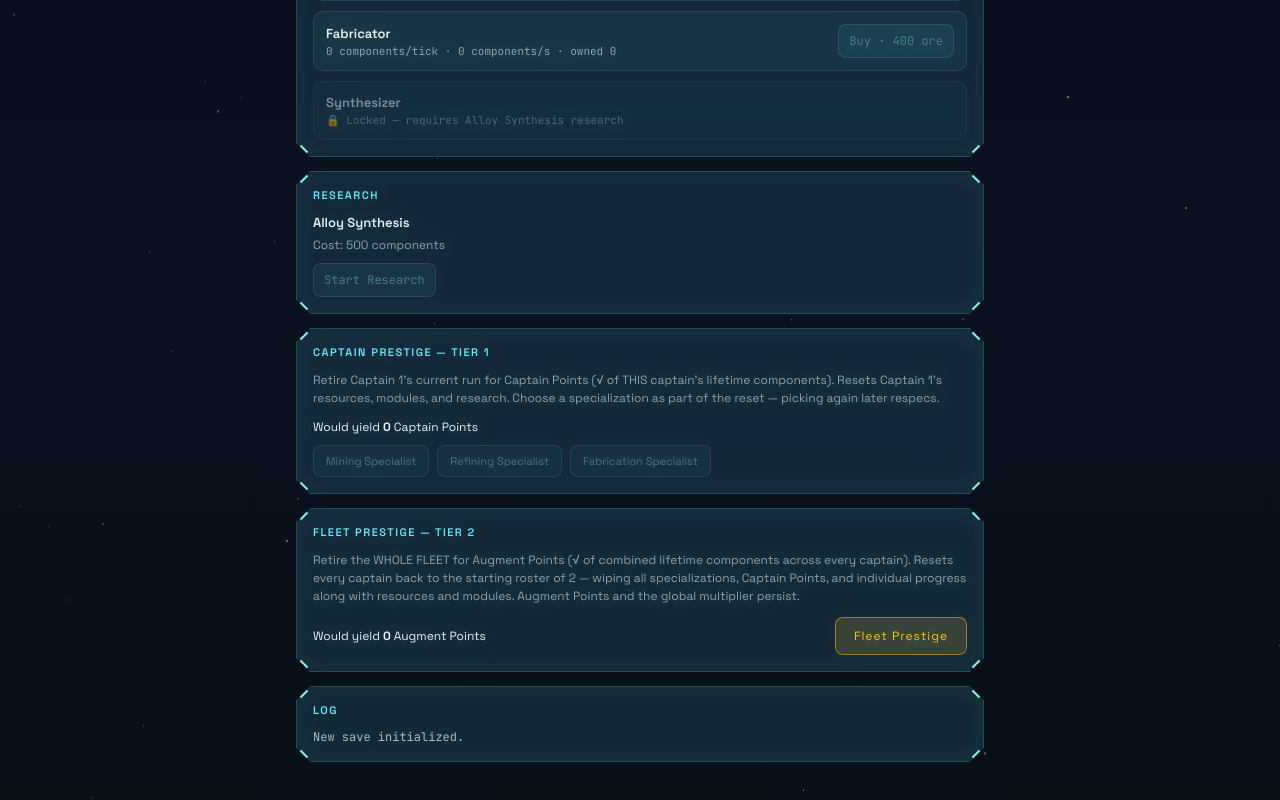
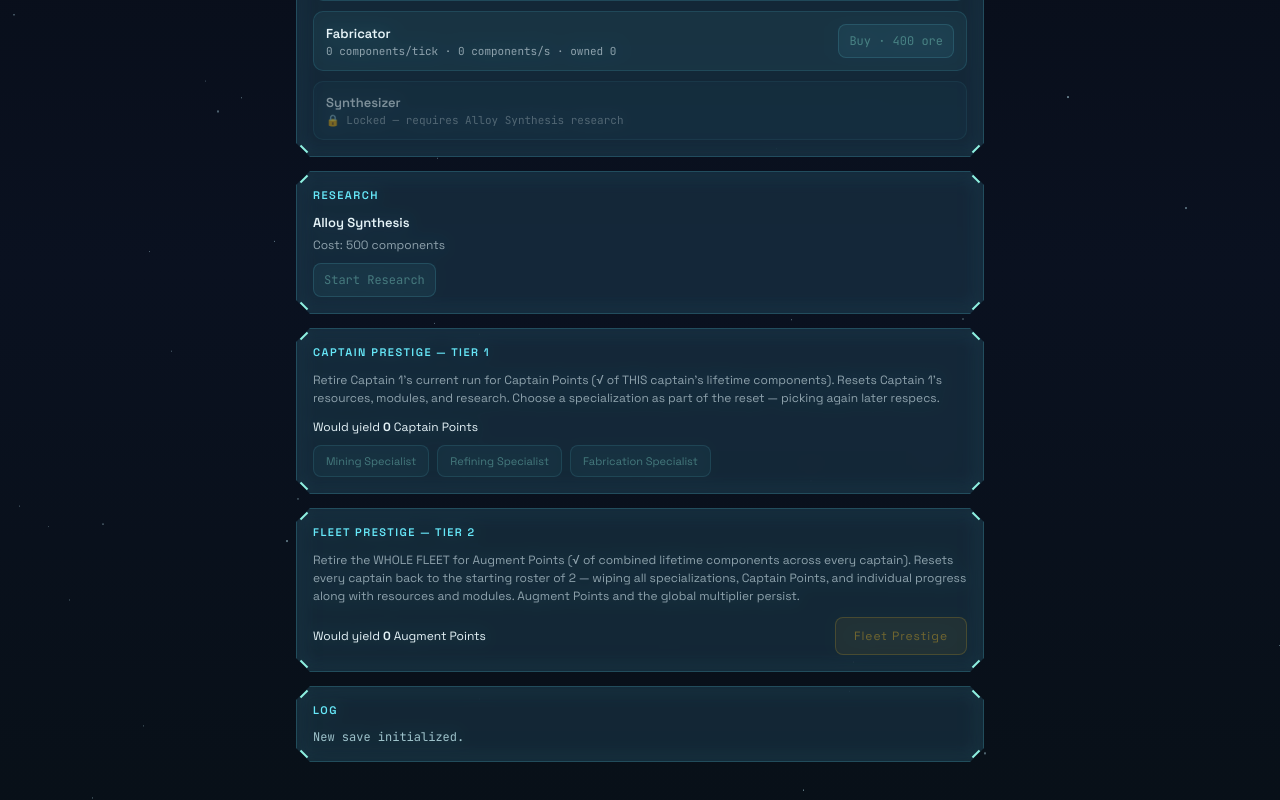
Before and after one commit to Scythrael/HyperionLegacy, a Svelte app: page / in a window 1280 px wide. Shown: the part 571-1371 px from the top of the page. Built offline with nearby package versions, Linux system fonts and the light colour scheme.

Commit message:
fix: disable Fleet Prestige button when yield would be 0, matching Captain Prestige convention

```diff
--- a/src/App.svelte
+++ b/src/App.svelte
@@ -437,6 +437,7 @@
       <Panel>
         <div class="panel-title">FLEET PRESTIGE — TIER 2</div>
         {@const fleetLifetimeComponents = state.captains.reduce((sum, c) => sum + c.lifetimeComponents, 0)}
+        {@const fleetGain = Math.floor(Math.sqrt(fleetLifetimeComponents))}
         <p class="prestige-text">
           Retire the WHOLE FLEET for Augment Points (√ of combined lifetime components across every
           captain). Resets every captain back to the starting roster of 2 — wiping all specializations,
@@ -445,9 +446,16 @@
         </p>
         <div class="prestige-row">
           <div class="prestige-yield">
-            Would yield <strong>{formatNumber(Math.floor(Math.sqrt(fleetLifetimeComponents)))}</strong> Augment Points
+            Would yield <strong>{formatNumber(fleetGain)}</strong> Augment Points
           </div>
-          <button class="prestige-btn" on:click={doPrestige}>Fleet Prestige</button>
+          <button
+            class="prestige-btn"
+            disabled={fleetGain <= 0}
+            style="opacity:{fleetGain <= 0 ? 0.4 : 1}"
+            on:click={doPrestige}
+          >
+            Fleet Prestige
+          </button>
         </div>
       </Panel>
 
```
